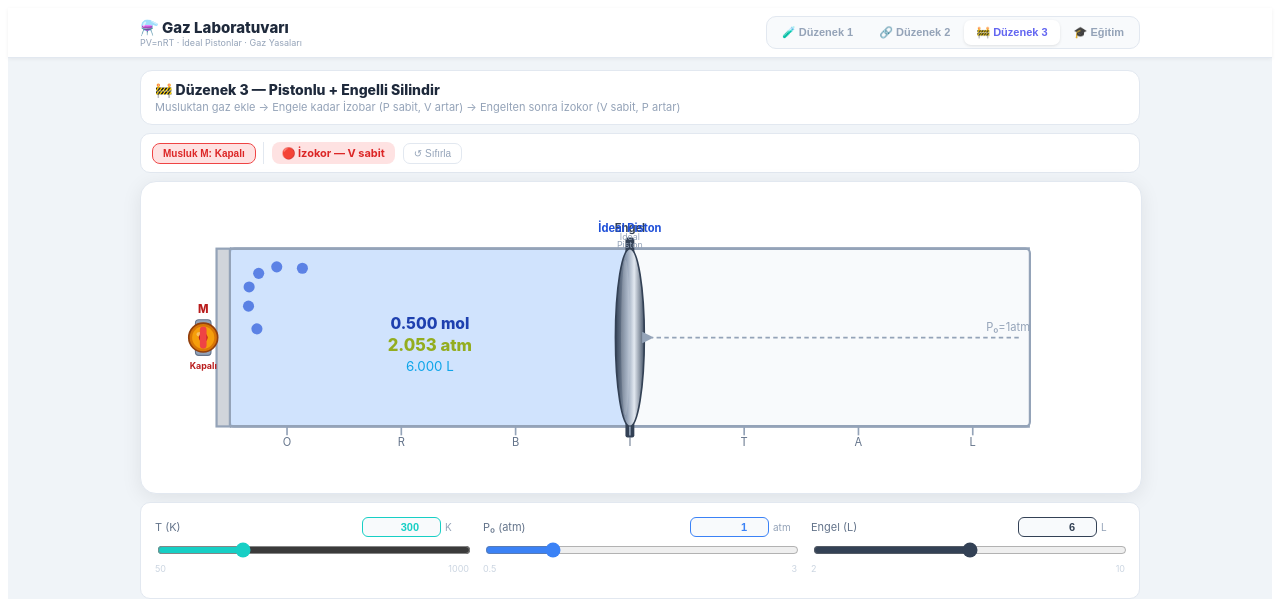
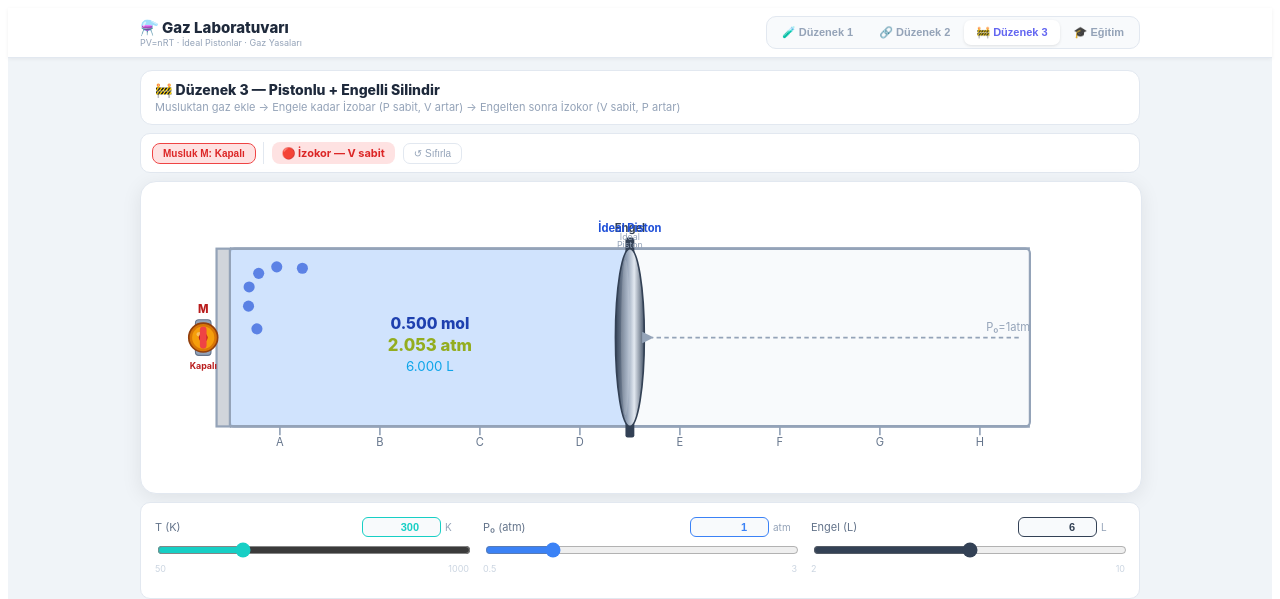
Before and after one commit to medenigklp-crypto/gaz-laboratuvari, a React (Vite) app: page / in a window 1280 px wide. Both pictures are taken after a click on the button "🚧 Düzenek 3". Shown: the top 599 px of the page. Built offline with nearby package versions, Linux system fonts and the light colour scheme; the HTML template or start-up script is replaced by a standard one.

Commit message:
Update App.jsx

```diff
--- a/src/App.jsx
+++ b/src/App.jsx
@@ -722,8 +722,9 @@ function Duzenek3() {
         <text x={LEFT+Math.min(pistonX-LEFT,CW)/2} y={CY+CH/2+30} textAnchor="middle" fill="#0ea5e9" fontSize={12}>{pistonV.toFixed(3)} L</text>
         <rect x={LEFT-12} y={CY} width={12} height={CH} fill="#d1d5db" stroke="#94a3b8" strokeWidth={2}/>
         <ValveSVG x={LEFT-24} y={CY+CH/2} open={valveOpen} onClick={()=>setValveOpen(o=>!o)} label="M"/>
-        {["O","R","B","İ","T","A","L"].map((m,i) => {
-          const mx = LEFT+(i+0.5)*(CW/7);
+       {["A","B","C","D","E","F","G","H"].map((m,i) => {
+  const mx = LEFT+(i+0.5)*(CW/8);
+
           return <g key={m}>
             <line x1={mx} y1={CY+CH} x2={mx} y2={CY+CH+8} stroke="#94a3b8" strokeWidth={1.5}/>
             <text x={mx} y={CY+CH+18} textAnchor="middle" fill="#64748b" fontSize={10}>{m}</text>
```
